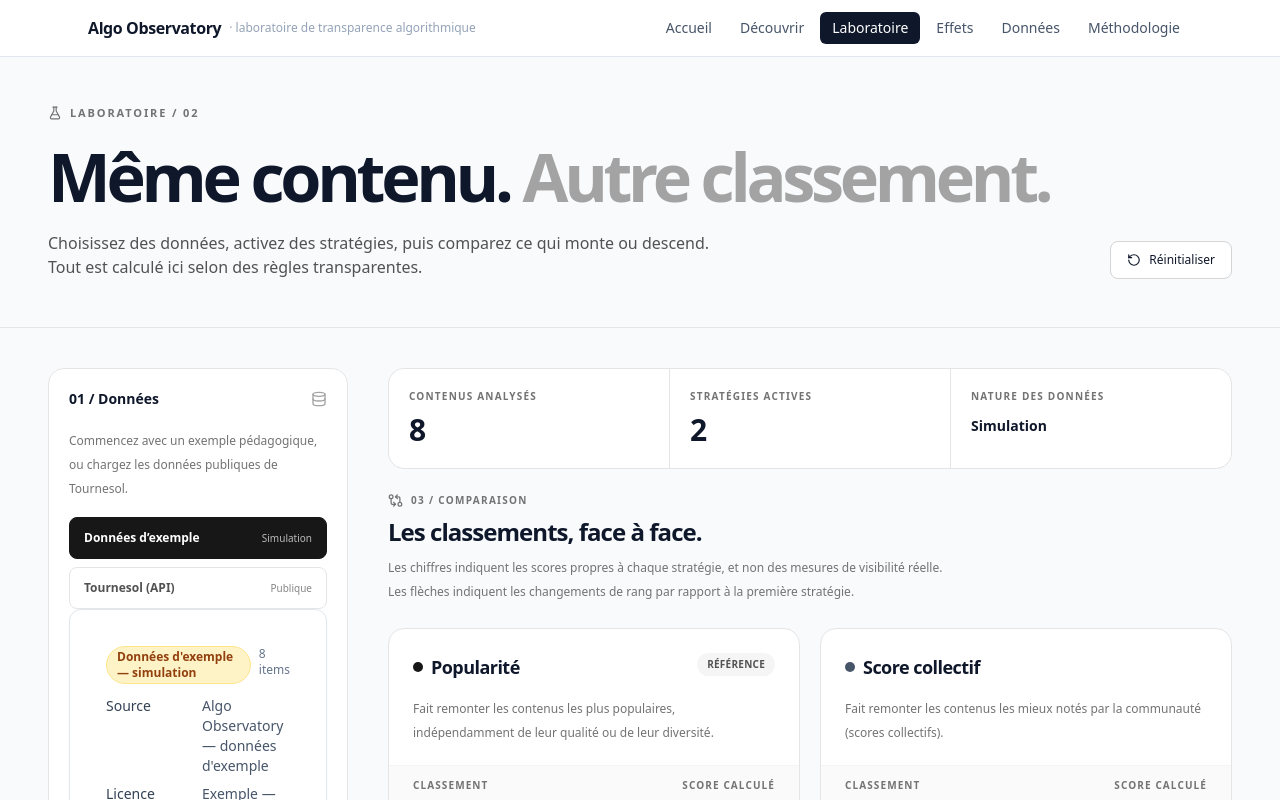
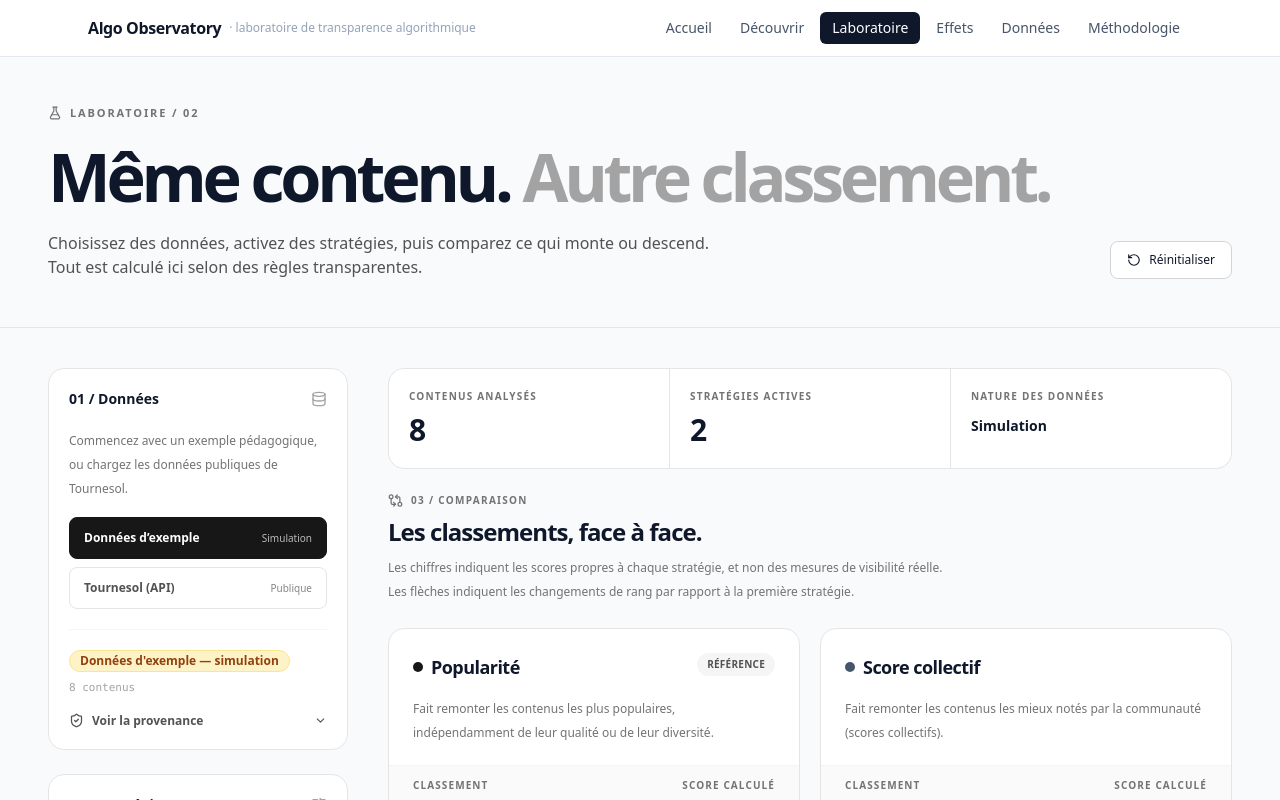
Before and after one commit to guillaume-flambard/algo-observatory, a React (Vite) app: page / in a window 1280 px wide. Both pictures are taken after a click on the button "Laboratoire". Shown: the top 800 px of the page. Built offline with nearby package versions, Linux system fonts and the light colour scheme.

Commit message:
feat(ui): redesign src/features/data/dataset-provenance.tsx

```diff
--- a/src/features/data/dataset-provenance.tsx
+++ b/src/features/data/dataset-provenance.tsx
@@ -1,40 +1,56 @@
+import { ChevronDown, ExternalLink, ShieldCheck } from 'lucide-react';
 import type { Dataset } from '@/core/data/types';
 import { Badge } from '@/core/ui/Badge';
-import { Card } from '@/core/ui/Card';
 
 interface DatasetProvenanceProps {
   dataset: Dataset;
 }
 
 export function DatasetProvenance({ dataset }: DatasetProvenanceProps) {
-  const isExample = dataset.kind === 'example';
+  const example = dataset.kind === 'example';
 
   return (
-    <Card className={isExample ? 'border-amber-200 bg-amber-50' : 'border-emerald-200 bg-emerald-50'}>
-      <div className="p-4">
-        <div className="flex items-start gap-2 mb-3">
-          <Badge variant={isExample ? 'example' : 'real'} dataTestid="provenance-badge">
-            {isExample ? 'Données d\'exemple — simulation' : 'Donnée réelle'}
-          </Badge>
-          <span className="ml-auto text-xs text-slate-500">{dataset.itemCount} items</span>
-        </div>
-        <dl className="grid grid-cols-1 sm:grid-cols-2 gap-2 text-sm">
-          <dt className="font-medium text-slate-700">Source</dt>
-          <dd className="text-slate-600">{dataset.source}</dd>
-          <dt className="font-medium text-slate-700">Licence</dt>
-          <dd className="text-slate-600">{dataset.license}</dd>
-          <dt className="font-medium text-slate-700">Fraîcheur</dt>
-          <dd className="text-slate-600">{dataset.freshness}</dd>
-          <dt className="font-medium text-slate-700">Type de donnée</dt>
-          <dd className="text-slate-600 capitalize">{dataset.kind}</dd>
+    <div className="mt-5 border-t border-neutral-100 pt-5">
+      <div className="flex flex-wrap items-center justify-between gap-2">
+        <Badge variant={example ? 'example' : 'real'} dataTestid="provenance-badge">
+          {example ? "Données d'exemple — simulation" : 'Données réelles'}
+        </Badge>
+        <span className="font-mono text-[11px] text-neutral-400">{dataset.items.length} contenus</span>
+      </div>
+      <details className="group mt-4">
+        <summary className="flex cursor-pointer list-none items-center gap-2 text-xs font-semibold text-neutral-600 hover:text-neutral-900">
+          <ShieldCheck size={15} aria-hidden="true" />
+          Voir la provenance
+          <ChevronDown size={13} className="ml-auto transition-transform group-open:rotate-180" aria-hidden="true" />
+        </summary>
+        <dl className="mt-4 space-y-3 text-[11px]">
+          {[
+            { label: 'Source', value: dataset.source },
+            { label: 'Licence', value: dataset.license },
+            { label: 'Fraîcheur', value: dataset.freshness },
+          ].map(({ label, value }) => (
+            <div key={label} className="border-t border-neutral-100 pt-3">
+              <dt className="mb-1 font-semibold text-neutral-500">{label}</dt>
+              <dd className="break-words leading-5 text-neutral-800">{value}</dd>
+            </div>
+          ))}
         </dl>
-        {isExample && (
-          <p className="mt-3 text-xs text-amber-700">
-            Ce jeu de données est fabriqué à titre d’exemple uniquement. Il ne reflète
-            aucun comportement réellement observé sur une plateforme.
-          </p>
+        {dataset.sourceUrl && (
+          <a
+            href={dataset.sourceUrl}
+            target="_blank"
+            rel="noopener noreferrer"
+            className="mt-4 inline-flex items-center gap-1 text-[11px] font-semibold underline underline-offset-2"
+          >
+            Source des données <ExternalLink size={12} aria-hidden="true" />
+          </a>
         )}
-      </div>
-    </Card>
+        <p className="mt-4 text-[11px] leading-5 text-neutral-500">
+          {example
+            ? 'Jeu fabriqué pour apprendre : il ne décrit aucun comportement réellement observé.'
+            : 'Données publiques utilisées pour une expérience de classement. Aucune plateforme n’est observée ici.'}
+        </p>
+      </details>
+    </div>
   );
 }
```
